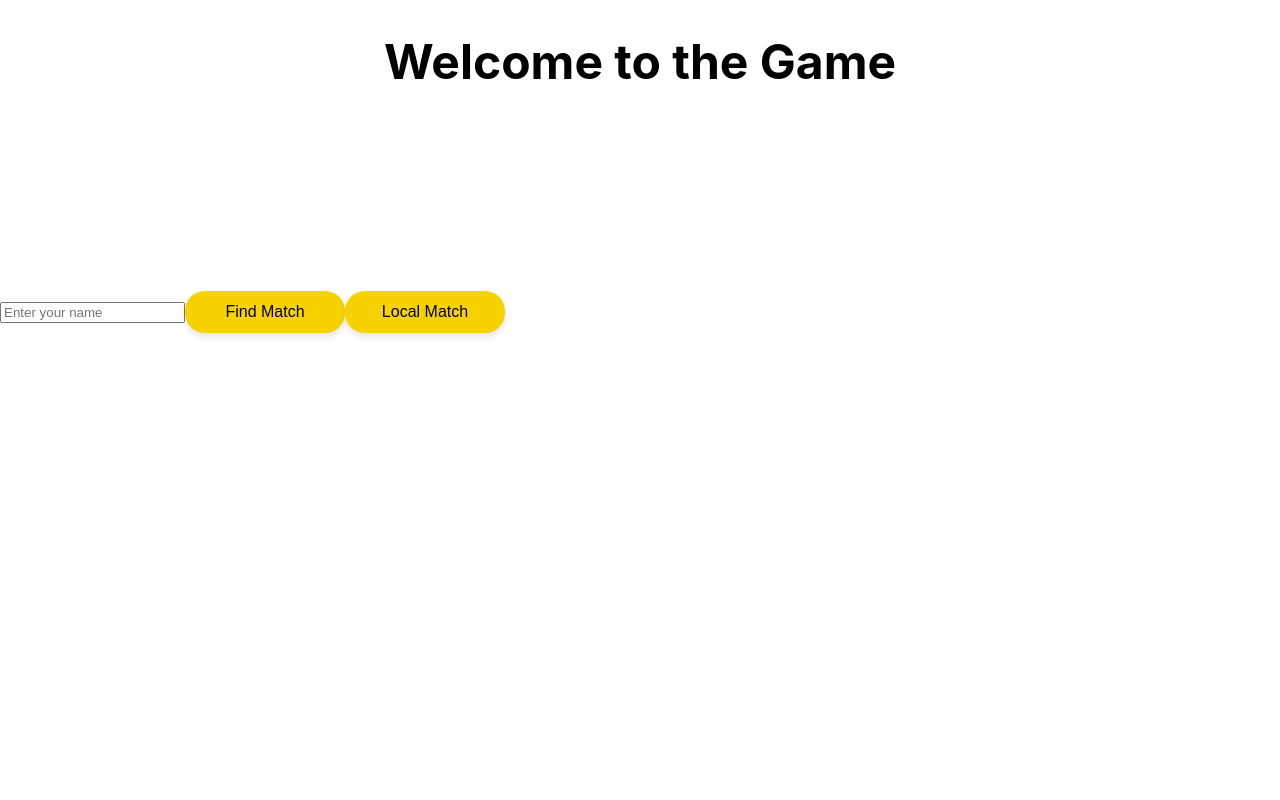
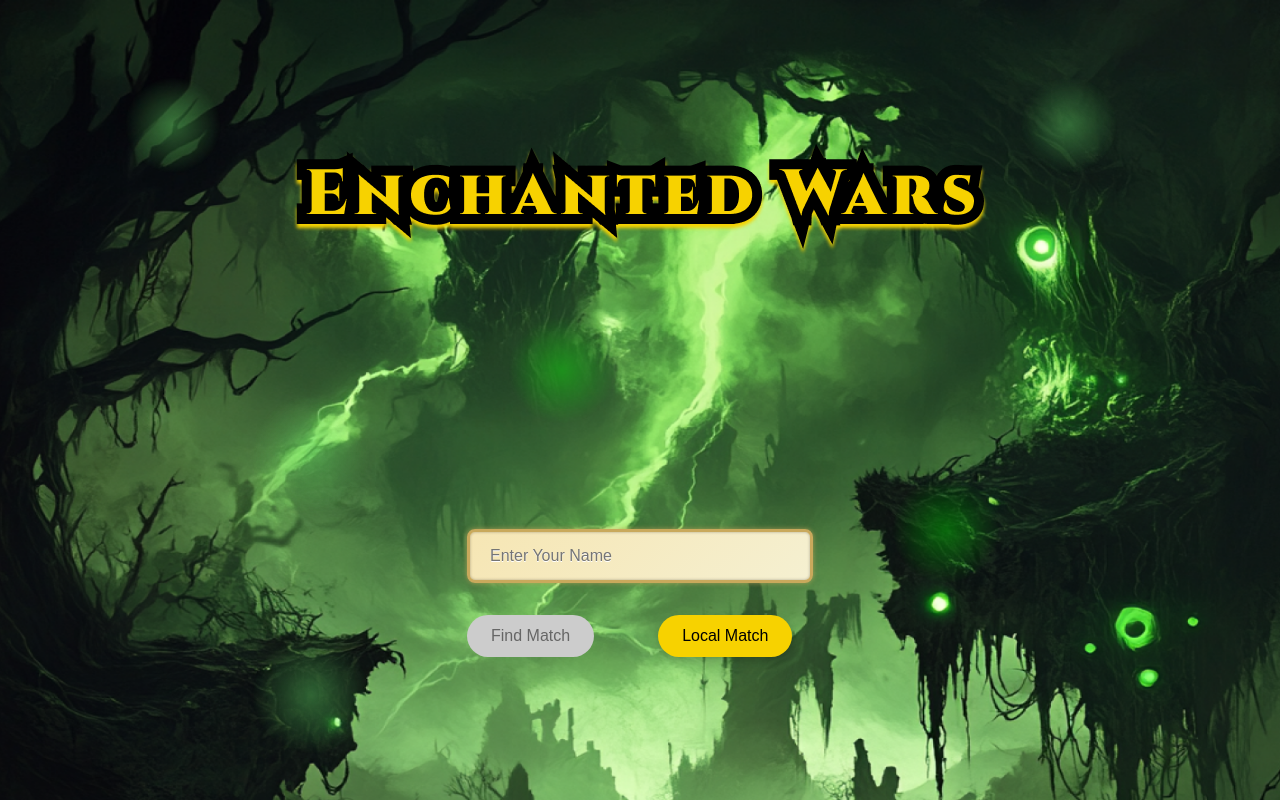
Before and after one commit to AyushPatel2803/EnchantedWars, a React (Create React App) app in the folder client/: page / in a window 1280 px wide. Built offline with nearby package versions, Linux system fonts and the light colour scheme; no server answers; the HTML template or start-up script is replaced by a standard one; a web font is replaced by a local one.

Commit message:
ayush menu changes

```diff
--- a/client/src/MainPage.css
+++ b/client/src/MainPage.css
@@ -1,144 +1,194 @@
+/* Reset default margins */
+html, body {
+    margin: 0;
+    padding: 0;
+  }
+
+  /* Main container: full screen with centered content and a swirling radial gradient background */
   .main-container {
-    background-color: #012e1b;
-    height: 100vh;
-    color: white;
-    font-family: 'Arial', sans-serif;
+    min-height: 100vh;
     display: flex;
     flex-direction: column;
     align-items: center;
     justify-content: center;
-    padding: 0 20px;
+    font-family: 'Arial', sans-serif;
+    color: white;
+    background: transparent;
   }
 
+  .background-wrapper {
+    position: relative;
+    min-height: 100vh;
+    overflow: hidden;
 
-.header {
-    display: flex;
-    justify-content: space-between;
-    align-items: center;
-    width: 100%;
-    max-width: 600px;
-    margin-bottom: 20px;
+    background: url("./assets/fantasy_forest_background.png") center no-repeat;
+    background-size: cover;
+
+    /* Animate the background-size to create a breathing (zoom in/out) effect */
+    animation: breathing 8s ease-in-out infinite;
   }
 
-.icon {
-    width: 60px;
-    height: 60px;
-    border-radius: 50%;
-    background-size: cover;
-    background-position: center;
+  @keyframes breathing {
+    0% {
+      background-size: 100% 100%;
+    }
+    50% {
+      background-size: 102% 102%; /* Slight zoom in at midpoint */
+    }
+    100% {
+      background-size: 100% 100%; /* Zoom back out */
+    }
   }
 
-h1 {
-    font-size: 48px;
-    text-align: center;
-    flex-grow: 1;
-    margin-bottom: 200px
+  .background-wrapper::before,
+  .background-wrapper::after {
+    content: "";
+    position: absolute;
+    pointer-events: none;
+    border-radius: 50%;
+    background: radial-gradient(circle, rgba(0,255,0,0.6) 0%, rgba(0,255,0,0) 70%);
+    animation: glow 2s ease-in-out infinite;
   }
 
-.button-container {
-    width: 100%;
-    max-width: 360px;
-
+  /* If you have multiple orbs, you can use multiple pseudo-elements or multiple absolutely positioned divs. */
+  .background-wrapper::before {
+    /* Orb #1 - position it at the approximate location of the first glowing spot */
+    top: 40%;
+    left: 40%;
+    width: 100px;
+    height: 100px;
   }
 
+  .background-wrapper::after {
+    /* Orb #2 - another location */
+    top: 60%;
+    left: 70%;
+    width: 100px;
+    height: 100px;
+  }
+
+  @keyframes glow {
+    0% {
+      opacity: 0.4; /* Dim start */
+      transform: scale(1);
+    }
+    50% {
+      opacity: 0.8; /* Brighter at midpoint */
+      transform: scale(1.2); /* Slightly bigger */
+    }
+    100% {
+      opacity: 0.4;
+      transform: scale(1);
+    }
+  }
+
+  /* Common styles for all glowing orbs added as HTML elements */
+  .glowing-orb {
+    position: absolute;
+    pointer-events: none; /* So they don't block clicks */
+    border-radius: 50%;
+    background: radial-gradient(circle, rgba(115, 250, 115, 0.6) 0%, rgba(0,255,0,0) 70%);
+    animation: glow 2s ease-in-out infinite alternate;
+  }
+
+  /* Additional orb 3 */
+  .orb-3 {
+    top: 10%;    /* Adjust position as needed */
+    left: 80%;   /* Adjust position as needed */
+    width: 90px; /* Adjust size as needed */
+    height: 90px;
+  }
+
+  /* Additional orb 4 */
+  .orb-4 {
+    top: 80%;    /* Adjust position as needed */
+    left: 20%;   /* Adjust position as needed */
+    width: 110px; /* Adjust size as needed */
+    height: 110px;
+  }
+
+  .orb-5 {
+    top: 10%;    /* Adjust position as needed */
+    left: 10%;   /* Adjust position as needed */
+    width: 90px; /* Adjust size as needed */
+    height: 90px;
+  }
+
+  /* Additional orb 4 */
+  .orb-6 {
+    top: 50%;    /* Adjust position as needed */
+    left: 20%;   /* Adjust position as needed */
+    width: 110px; /* Adjust size as needed */
+    height: 110px;
+  }
+
+  /* Glow animation keyframes (if not already defined) */
+  @keyframes glow {
+    0% {
+      opacity: 0.4;
+      transform: scale(1);
+    }
+    50% {
+      opacity: 0.8;
+      transform: scale(1.2);
+    }
+    100% {
+      opacity: 0.4;
+      transform: scale(1);
+    }
+  }
+
+  /* Title image: ensures responsiveness and spacing below */
+  .title-image {
+    max-width: 90%;
+    height: auto;
+    margin-bottom: 2rem; /* Adjust this value for more or less space below the title */
+  }
+
+  /* Name input: styles for the input and spacing below */
+  .name-input {
+    width: 300px;
+    padding: 15px 20px;
+    font-size: 1rem;
+    border: 3px solid #c9a95c;
+    border-radius: 8px;
+    background: linear-gradient(135deg, #f6e6b4 0%, #f5f0d1 100%);
+    color: #3b2708;
+    text-shadow: 0 1px 0 #fff;
+    box-shadow: 0 0 5px rgba(201, 169, 92, 0.7), inset 0 0 3px rgba(0, 0, 0, 0.3);
+    transition: all 0.3s ease;
+    margin-top: 15rem;
+    margin-bottom: 2rem; /* Space between the input and the buttons */
+  }
+
+  /* Button row: arrange buttons horizontally with spacing */
   .button-row {
     display: flex;
-    justify-content: space-between;
-    margin-bottom: 10px;
+    gap: 4rem;
   }
 
-button {
+  /* Modern button styling */
+  .modern-button {
     background-color: #f7d200;
+    color: #000;
     border: none;
-    border-radius: 20px;
-    color: rgb(0, 0, 0);
+    border-radius: 30px;
+    padding: 12px 24px;
     font-size: 16px;
-    padding: 12px 24px;
-    width: 160px;
     cursor: pointer;
-    box-shadow: 0 4px 6px rgba(0,0,0,0.1);
-    transition: background-color 0.3s;
-}
-p {
-    color: black;
+    box-shadow: 0 4px 8px rgba(0,0,0,0.2);
+    transition: all 0.3s ease;
   }
 
-h2 {
-    color: black;
-}
-li {
-    color: black;
-}
-button:hover {
-    background-color: #d6c77e;
+  .modern-button:hover {
+    transform: translateY(-2px);
+    box-shadow: 0 6px 12px rgba(0,0,0,0.3);
   }
 
-.logo-button {
-    position: absolute;
-    top: 20px;
-    left: 20px;
-    background-color: transparent;
-    border: none;
-    cursor: pointer;
-    padding: 0;
-    width: 50px;
-    height: 50px;
-    display: flex;
-    align-items: center;
-    justify-content: center;
+  .modern-button:disabled {
+    background-color: #ccc;
+    color: #666;
+    cursor: not-allowed;
+    box-shadow: none;
+    transform: none;
   }
-.settings-button {
-    position: absolute;
-    top: 20px;
-    right: 20px;
-    background-color: #4CAF50;
-    border: none;
-    cursor: pointer;
-    padding: 10px;
-    width: 60px;
-    height: 60px;
-    display: flex;
-    align-items: center;
-    justify-content: center;
-    border-radius: 30px;
-    color: white;
-    font-size: 16px;
-}
-
-.settings-image {
-    width: 100%;
-    height: 100%;
-    background-size: contain;
-    background-repeat: no-repeat;
-    background-position: center;
-}
-
-.rules-modal {
-    display: block;
-    position: fixed;
-    left: 50%;
-    top: 50%;
-    transform: translate(-50%, -50%);
-    background-color: #fff;
-    color: #000;
-    padding: 20px;
-    z-index: 1000;
-    overflow-y: auto;
-    max-height: 80vh;
-    width: 80%;
-    border: 2px solid black;
-}
-
-.spinner {
-    border: 4px solid rgba(0,0,0,0.1);
-    width: 36px;
-    height: 36px;
-    border-radius: 50%;
-    border-left-color: #09f;
-    animation: spin 1s infinite linear;
-}
-
-@keyframes spin {
-    0% { transform: rotate(0deg); }
-    100% { transform: rotate(360deg); }
-}
--- a/client/src/MainPage.jsx
+++ b/client/src/MainPage.jsx
@@ -1,46 +1,64 @@
 import React, { useState } from 'react';
+import TitlePNG from './assets/Enchanted Wars.png';
 import './MainPage.css';
 import { useNavigate } from 'react-router-dom';
 import { io } from 'socket.io-client';
 
-const socket = io('http://localhost:3000'); // Adjust based on your backend port
+const socket = io('http://localhost:3000'); // Adjust as needed
 
 function MainPage() {
-    const [isSearching, setIsSearching] = useState(false); // Searching for match state
-    const [playerName, setPlayerName] = useState(''); // Player name state
+  const [isSearching, setIsSearching] = useState(false);
+  const [playerName, setPlayerName] = useState('');
   const navigate = useNavigate();
 
-    // Handle Find Match Click
   const handleFindMatch = () => {
     setIsSearching(true);
-        // Emit join_game event to the server
     socket.emit('join_game', playerName);
-        // Simulate finding a match
     setTimeout(() => {
       setIsSearching(false);
-            navigate('/game', { state: { playerName } }); // Pass player name to game screen
-        }, 2000); // Simulate a delay for finding a match
+      navigate('/game', { state: { playerName } });
+    }, 2000);
   };
+
   const handleLocalMatch = () => {
-        navigate('/local-game'); // Pass player name to local game screen
-    }
+    navigate('/local-game');
+  };
 
   return (
-        <div className="main-page">
-            <h1>Welcome to the Game</h1>
+    <div className="background-wrapper">
+      {/* Existing glowing orbs using pseudo-elements are already set via CSS (::before and ::after) */}
+
+      {/* Add two new glowing orbs */}
+      <div className="glowing-orb orb-3"></div>
+      <div className="glowing-orb orb-4"></div>
+      <div className="glowing-orb orb-5"></div>
+      <div className="glowing-orb orb-6"></div>
+      <div className="main-container">
+        {/* Title, input, and buttons go here */}
+        <img src={TitlePNG} alt="Enchanted Wars" className="title-image" />
         <div className="actions">
+          <div className="center-content">
             <input
               type="text"
-                    placeholder="Enter your name"
+              placeholder="Enter Your Name"
               value={playerName}
               onChange={(e) => setPlayerName(e.target.value)}
+              className="name-input"
             />
-                <button onClick={handleFindMatch} disabled={isSearching || !playerName}>
+            <div className="button-row">
+              <button
+                className="modern-button"
+                onClick={handleFindMatch}
+                disabled={isSearching || !playerName}
+              >
                 {isSearching ? 'Searching...' : 'Find Match'}
               </button>
-                <button onClick={handleLocalMatch}>
+              <button className="modern-button" onClick={handleLocalMatch}>
                 Local Match
               </button>
+            </div>
+          </div>
+        </div>
       </div>
     </div>
   );
--- a/client/src/components/LocalGame.jsx
+++ b/client/src/components/LocalGame.jsx
@@ -40,7 +40,7 @@ const GameBoard = () => {
     ];
     // State Variables
     const handleMouseEnter = (card, slotIndex) => {
-        if (card) {
+        if (card.type == "Hero" && card.max != 0) {
             setHoveredCard({ card, slotIndex });
         }
     };
@@ -111,13 +111,13 @@ const GameBoard = () => {
                     return;
                 }
                 else if (totalRoll <= card.min) {
-                    // Self-destruct this hero
                     setDiscardPile(prev => [...prev, card]);
                     setCurrentPlayedCards(prev => {
                         const newPlayed = [...prev];
                         newPlayed[slotIndex] = null;
                         return newPlayed;
                     });
+                    break;
                 }
                 else {
                     alert(`${totalRoll} - Normal roll`);
@@ -195,13 +195,16 @@ const GameBoard = () => {
                 break;
             }
             case 11: {
-                if (hasHero) {
+                if (hasHero && currentHand.length - 2 > 0) {
+                    activateDestroyMode();
+                    setCurrentHand(prevHand => prevHand.filter(c => c.uniqueId !== spellCard.uniqueId));
+                    setDiscardPile(prev => [...prev, spellCard]);
                     discardCard();
                     discardCard();
-                    activateDestroyMode();
                     return;
                 }
                 else {
+                    alert('Not enough cards to make sacrifice')
                     return;
                 }
                 break;
@@ -798,7 +801,7 @@ const GameBoard = () => {
                     )}
                 </div>
                 <button onClick={discardAllCards} style={styles.discardButton}>
-                    Discard Deck
+                    Replace Hand
                 </button>
             </div>
             <div style={styles.diceContainer}>
```
Also changed, not shown: client/src/assets/Enchanted Wars.png (added), client/src/assets/fantasy_forest_background.png (added). Lines whose indentation alone changed are shown as unchanged.
